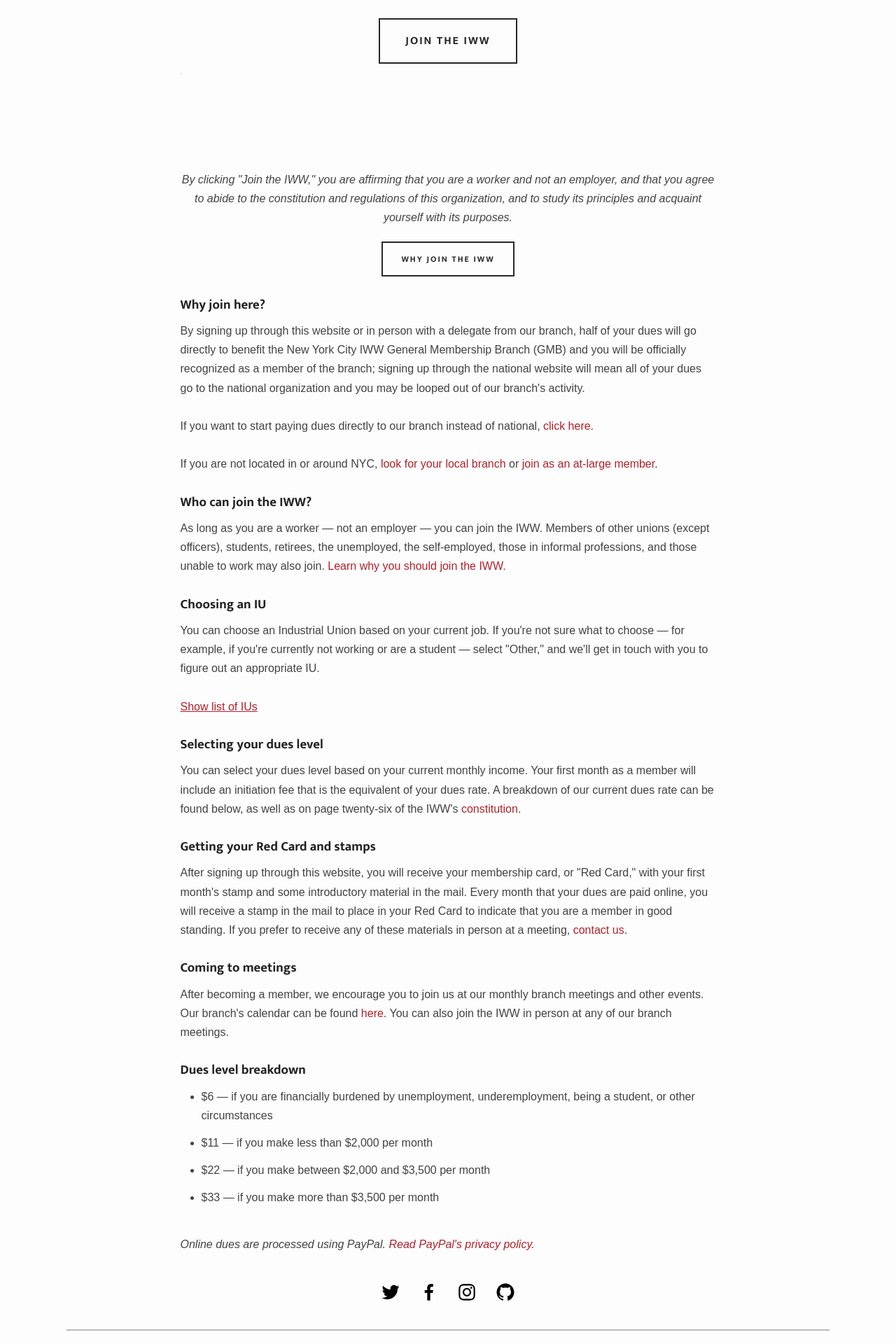
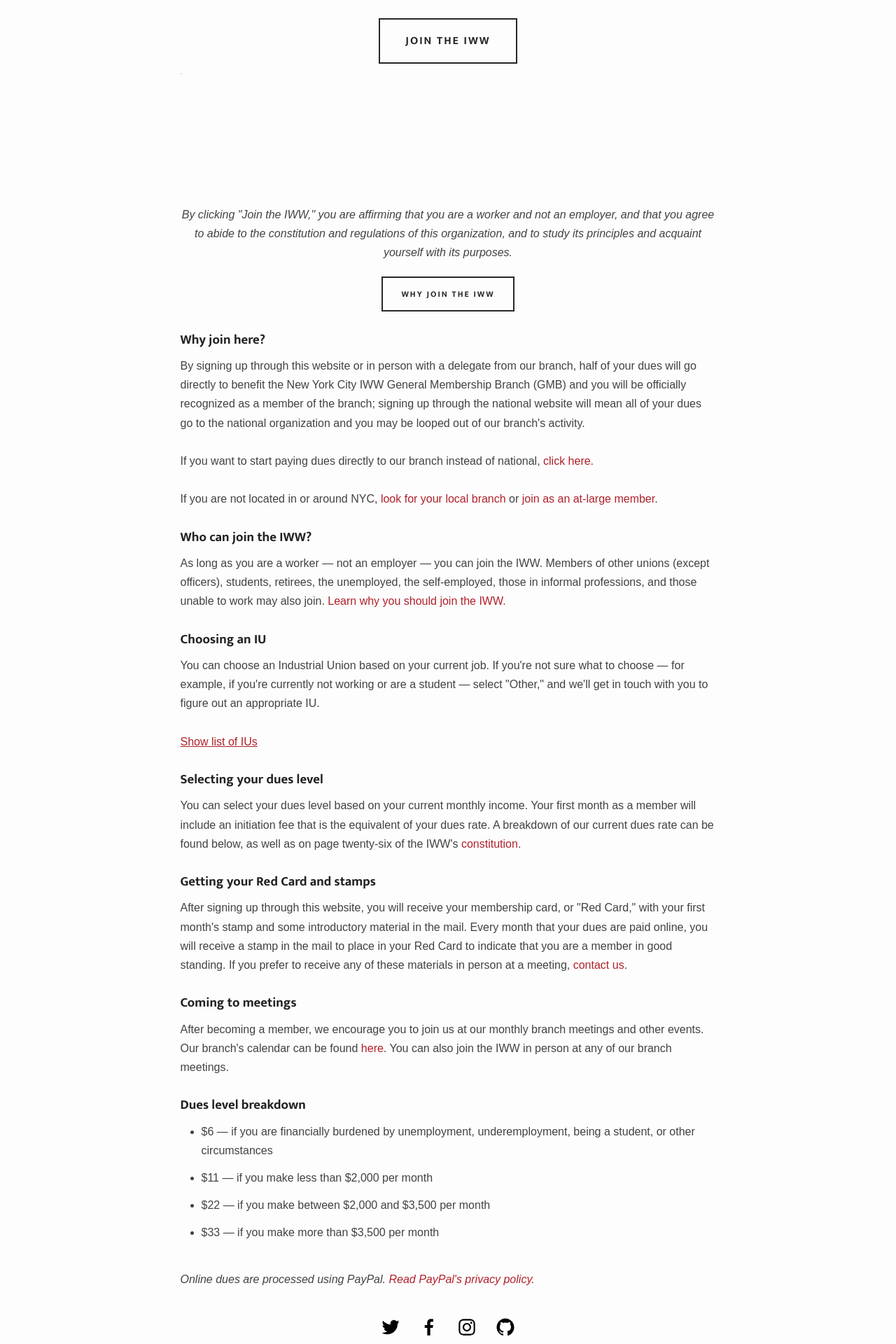
Before and after one commit to vancouveriww/vancouveriww.github.io, a Jekyll site: the page built from join.html, in a window 1280 px wide. Shown: the part 1573-3493 px from the top of the page at 70% size. Built offline with Jekyll 4.4.1, drawn with Linux system fonts in a browser that asks for light colours; some web fonts are replaced; Markdown is read by kramdown in place of the engine named in the settings.

Commit message:
Update join.html

```diff
--- a/join.html
+++ b/join.html
@@ -6,7 +6,7 @@
 ---
 <h3 style="text-align:center;font-weight:700;font-size:25px;"><em>The IWW is a union for all workers — One Big Union!<br>
 Join the NYC General Membership Branch today!</em></h3><br>
-<form action="https://www.paypal.com/cgi-bin/webscr" method="post" class="pp-sub join" onsubmit="setDues()" style="height:1000px; !important">
+<form action="https://www.paypal.com/cgi-bin/webscr" method="post" class="pp-sub join" onsubmit="setDues()" style="height:1050px !important;">
 <input type="hidden" name="custom" value="Joined">
 <input type="hidden" name="notify_url" value="https://wobblycity.us16.list-manage.com/subscribe/paypal-ipn?u=b5aacdc67328813578df54304&id=232e15e038">
 <input type="hidden" name="reattempt" value="1">
```
